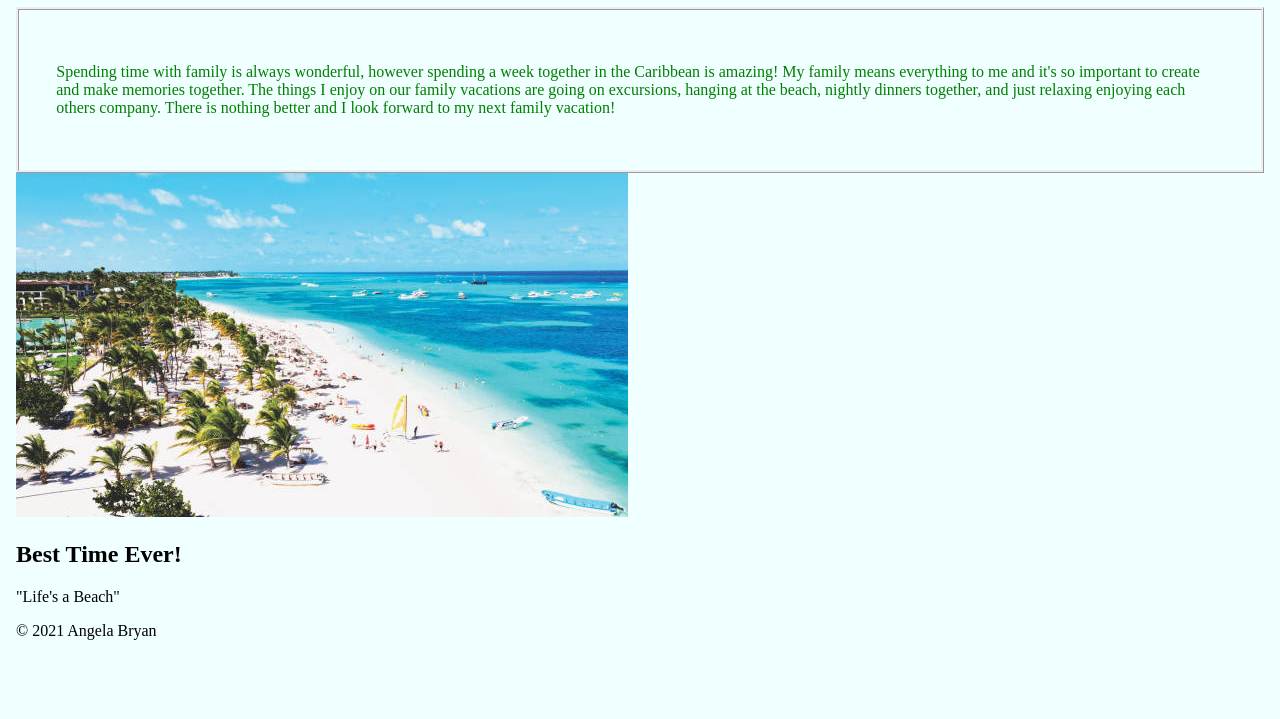
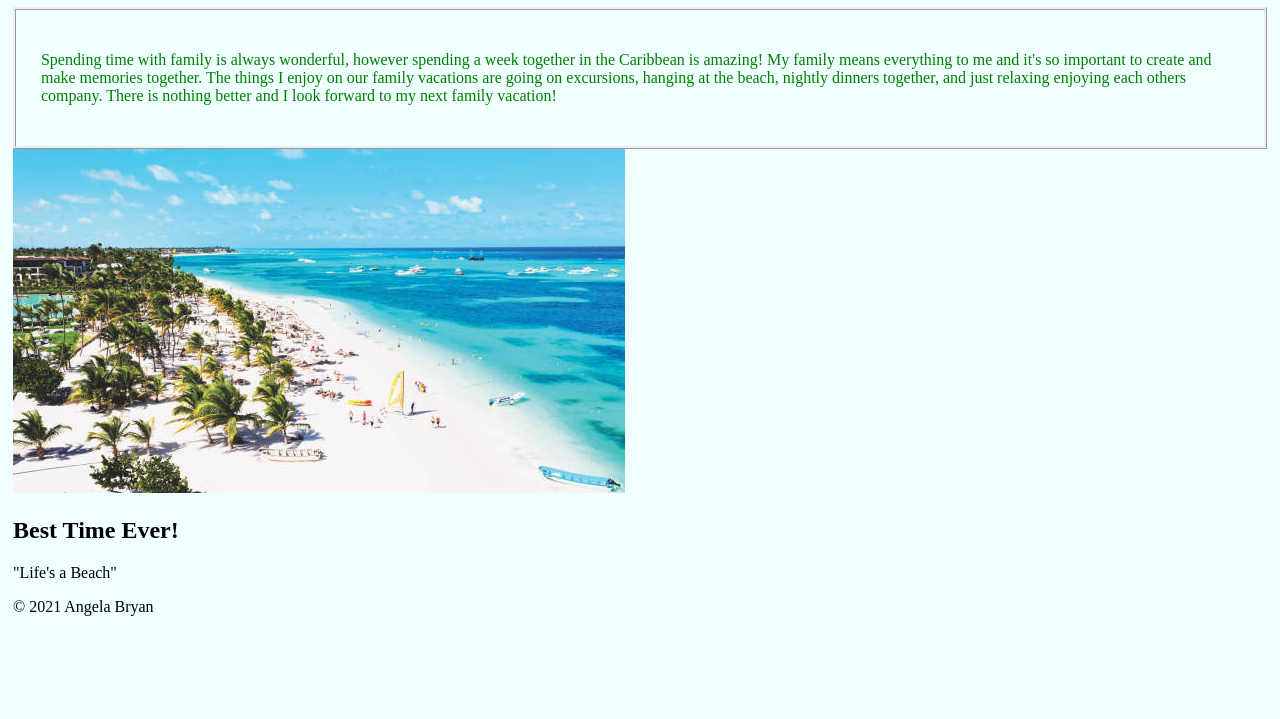
Before and after one commit to angelambryan/assignment-4-html-me-something-angelambryan, a website: page index.html in a window 1280 px wide. Shown: the part 81-800 px from the top of the page. Drawn offline with Linux system fonts and the light colour scheme.

Commit message:
new changes

```diff
--- a/styles.css
+++ b/styles.css
@@ -20,13 +20,13 @@ html {
 
 body {
     display: block;
-    margin: 8px;
-    margin-top: 8px;
-    margin-right: 8px;
-    margin-bottom: 8px;
-    margin-left: 8px;
+    margin: 5px;
+    margin-top: 5px;
+    margin-right: 5px;
+    margin-bottom: 5px;
+    margin-left: 5px;
     }
 
 #testP {
-    padding: 3%;
+    padding: 2%;
     }
```
